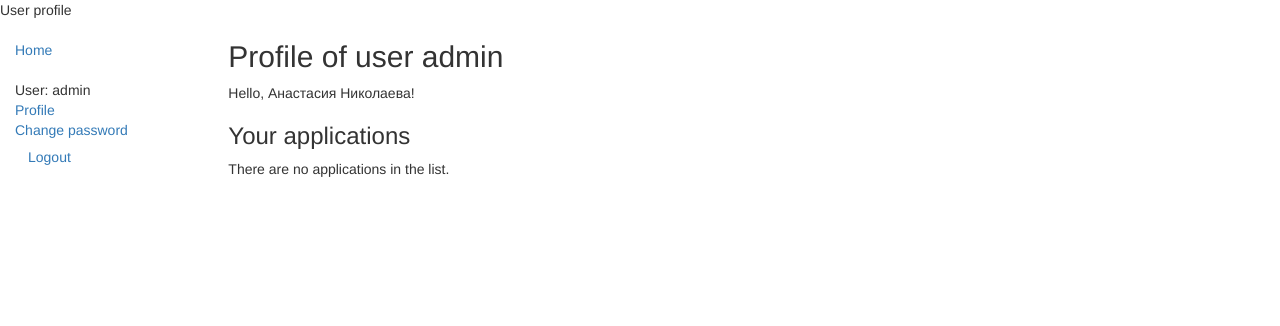
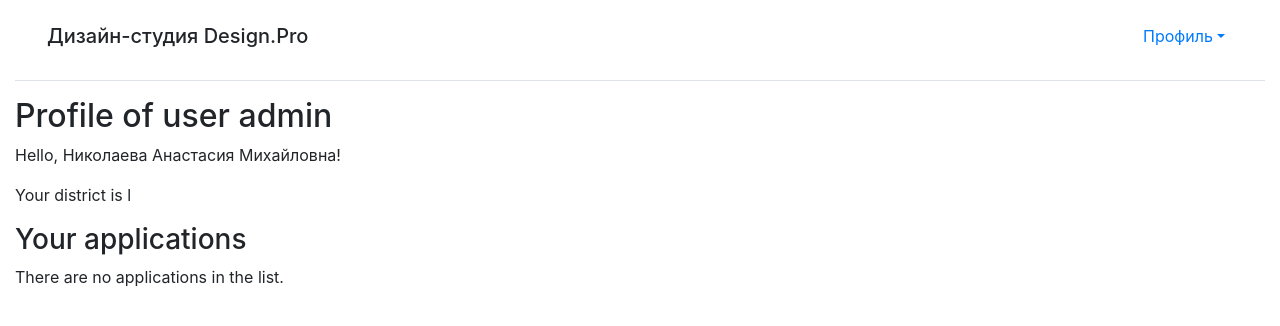
Before and after one commit to AnastasiaKilko/OOP2, a Django app: a page that uses designpro/designapp/templates/base_generic.html in a window 1280 px wide. Shown: the top 326 px of the page. Run offline with Django 3.2, Linux system fonts and the light colour scheme; a user stored in the database is signed in; some libraries are stand-ins or nearby versions.

Commit message:
interface correction in proccess

```diff
--- a/designpro/designapp/templates/base_generic.html
+++ b/designpro/designapp/templates/base_generic.html
@@ -1,18 +1,19 @@
+{% load static %}
+{% load bootstrap4 %}
 <!doctype html>
 <html lang="en">
 <head>
-    {% block title %}<title>Design.Pro</title>{% endblock %}
-    <meta charset="utf-8"/>
-    <meta name="viewport" content="width=device-width, initial-scale=1"/>
-    <link
-            rel="stylesheet"
-            href="https://maxcdn.bootstrapcdn.com/bootstrap/3.3.7/css/bootstrap.min.css"/>
-    <script src="https://ajax.googleapis.com/ajax/libs/jquery/1.12.4/jquery.min.js"></script>
-    <script src="https://maxcdn.bootstrapcdn.com/bootstrap/3.3.7/js/bootstrap.min.js"></script>
+    <meta charset="utf-8">
+    <meta name="viewport" content="width=device-width, initial-scale=1, shrink-to-fit=no">
+    {% load static %}
+    <link rel="stylesheet" type="text/css" href="{% static 'css/styles.css' %}"/>
+    {% bootstrap_css %}
+    {% bootstrap_javascript jquery='slim' %}
+    <title>{% block title %} Главная {% endblock %} - Дизайн-студия Design.Pro </title>
 
     <!-- Добавление дополнительного статического CSS файла -->
-    {% load static %}
-    <link rel="stylesheet" href="{% static 'css/styles.css' %}"/>
+<!--    {% load static %}-->
+<!--    <link rel="stylesheet" href="{% static 'css/styles.css' %}"/>-->
     <!--    <img-->
     <!--            src="{% static 'catalog/images/local_library_model_uml.png' %}"-->
     <!--            alt="My image"-->
@@ -21,33 +22,31 @@
 
 <body>
 <div class="container-fluid">
+    <div class="d-flex flex-column flex-md-row p-3 px-md-4 mb-3 bg-white border-bottom box-shadow">
+        <h5 class="mr-md-auto p-2">Дизайн-студия Design.Pro</h5>
+        {% if user.is_authenticated %}
+            <div class="nav-item dropdown">
+                <a class="nav-link dropdown-toggle" href="{% url 'main:index' %}" data-toggle="dropdown" aria-haspopup="true"
+                   aria-expanded="false">Профиль</a>
+                <div class="dropdown-menu">
+                    <a class="dropdown-item" href="{% url 'main:profile' %}">Личный кабинет</a>
+                    <a class="dropdown-item" href="{% url 'main:password_change' %}">Изменить пароль</a>
+                    <div class="dropdown-divider"></div>
+                    <form method="post" action="{% url 'main:logout' %}">
+                        {% csrf_token %}
+                        <button type="submit" class="dropdownitem">Выйти</button>
+                    </form>
+                </div>
+            </div>
+        {% else %}
+            <a class="p-2 text-dark" href="{% url 'main:register' %}">Регистрация</a>
+            <a class="p-2 text-dark" href="{% url 'main:login' %}">Вход</a>
+        {% endif %}
+    </div>
+
+
+
     <div class="row">
-        <div class="col-sm-2">
-            {% block sidebar %}
-            <ul class="sidebar-nav">
-                <li><a href="{% url 'main:index' %}">Home</a></li>
-<!--                <li><a href="">Applications</a></li>-->
-            </ul>
-
-            <ul class="sidebar-nav">
-                {% if user.is_authenticated %}
-                <li>User: {{ user.get_username }}</li>
-                <li><a href="{% url 'main:profile' %}">Profile</a></li>
-<!--                <li><a href="{% url 'main:profile_change' %}">Change personal data</a></li>-->
-                <li><a href="{% url 'main:password_change' %}">Change password</a></li>
-                <li>
-                    <form id="logout-form" method="post" action="{% url 'main:logout' %}">
-                        {% csrf_token %}
-                        <button type="submit" class="btn btn-link">Logout</button>
-                    </form>
-                </li>
-                {% else %}
-                <li><a href="{% url 'main:register' %}">Registration</a></li>
-                <li><a href="{% url 'main:login' %}">Login</a></li>
-                {% endif %}
-            </ul>
-            {% endblock %}
-        </div>
         <div class="col-sm-10 ">{% block content %}{% endblock %}
             {% block pagination %}
             {% if is_paginated %}
--- a/designpro/designapp/templates/main/profile.html
+++ b/designpro/designapp/templates/main/profile.html
@@ -5,7 +5,8 @@
 {% block content %}
 <h2>Profile of user {{ user.username }}</h2>
 {% if user.first_name and user.last_name %}
-<p>Hello, {{ user.first_name }} {{ user.last_name }}! </p>
+<p>Hello, {{ user.last_name }} {{ user.first_name }} {{ user.middle_name }}! </p>
+<p>Your district is {{user.district}}</p>
 {% else %}
 <p>Welcome! </p>
 {% endif %}
```
Also changed, not shown: designpro/db.sqlite3.
